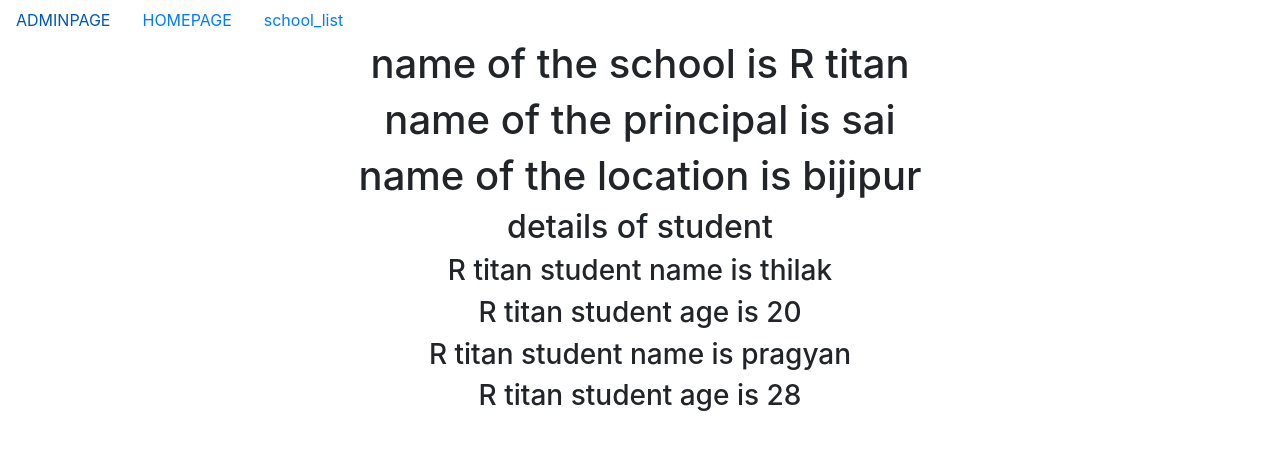
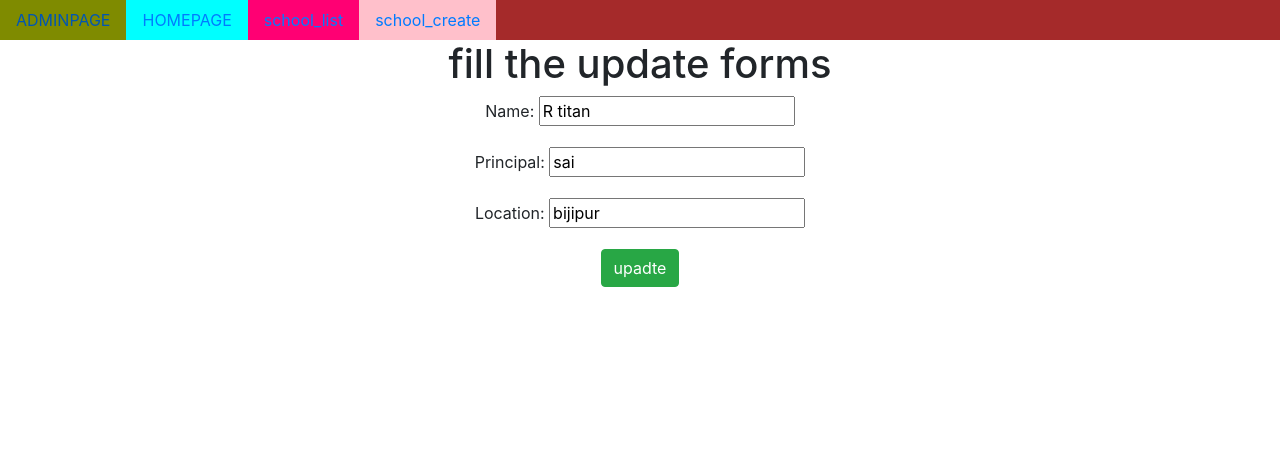
Before and after one commit to sairanjansahu/class_base_listview_detailview, a Django app: a page that uses templates/app/dummy.html in a window 1280 px wide. Shown: the top 450 px of the page. Run offline with Django 4.2, Linux system fonts and the light colour scheme; data comes from the database, SQL or seed files in the repository; both versions use the stored data as it was after the commit.

Commit message:
first commit

```diff
--- a/app/views.py
+++ b/app/views.py
@@ -1,6 +1,7 @@
 from django.shortcuts import render
 from app.models import *
-from django.views.generic import TemplateView,ListView,DetailView
+from django.views.generic import TemplateView,ListView,DetailView,CreateView,UpdateView,DeleteView
+from django.urls import reverse_lazy
 
 # Create your views here.
 
@@ -14,3 +15,16 @@ class school_list(ListView):
 class school_detail(DetailView):
     model=School
     context_object_name='sclobject'
+
+class school_create(CreateView):
+    model=School
+    fields='__all__'
+
+class school_update(UpdateView):
+    model=School
+    fields='__all__'
+
+class school_delete(DeleteView):
+    model=School
+    context_object_name='schoolobject'
+    success_url=reverse_lazy('school_list')
--- a/project39/urls.py
+++ b/project39/urls.py
@@ -21,8 +21,10 @@ urlpatterns = [
     path('admin/', admin.site.urls),
     path('home/',home.as_view(),name='home'),
     path('school_list/',school_list.as_view(),name='school_list'),
+    path('school_create/',school_create.as_view(),name='school_create'),
 
 
-
+    re_path('^update/(?P<pk>\d+)/',school_update.as_view(),name='school_update'),
+    re_path('^delete/(?P<pk>\d+)/',school_delete.as_view(),name='school_delete'),
     re_path('(?P<pk>\d+)/',school_detail.as_view(),name='school_detail'),
 ]
--- a/templates/app/dummy.html
+++ b/templates/app/dummy.html
@@ -11,16 +11,17 @@
     <title>Hello, world!</title>
     {% endblock %}
   </head>
-  <center>
   <body>
-   <nav class="nav">
+    <center>
+   <nav class="nav" style="background-color: brown;">
 
-    <a href="{% url 'admin:index' %}" class="nav-link">ADMINPAGE</a>
+    <a href="{% url 'admin:index' %}" class="nav-link"  style="background-color: rgb(127, 139, 0);">ADMINPAGE</a>
 
-    <a href="{% url 'home' %}" class="nav-link">HOMEPAGE</a>
+    <a href="{% url 'home' %}" class="nav-link" style="background-color: aqua;">HOMEPAGE</a>
 
-    <a href="{% url 'school_list' %}" class="nav-link">school_list</a>
+    <a href="{% url 'school_list' %}" class="nav-link" style="background-color: rgb(255, 0, 115);">school_list</a>
 
+    <a href="{% url 'school_create' %}" class="nav-link" style="background-color:pink;">school_create</a>
    </nav>
 
     <!-- Optional JavaScript; choose one of the two! -->
@@ -38,6 +39,6 @@
     {% block body_block %}
 
     {% endblock %}
+  </center>
   </body>
-</center>
 </html>
--- a/templates/app/school_detail.html
+++ b/templates/app/school_detail.html
@@ -18,9 +18,13 @@
 
    <h3>{{i.school}} student name is {{i.sname}}</h3>
 
-   <h3>{{i.school}} student age is {{i.sage}}</h3>
+   <h3>{{i.sname}} age is {{i.sage}}</h3>
 
 
    {% endfor %}
 
+   <h1><a href="{% url 'school_update' pk=sclobject.pk %}" class="btn btn-primary">school_update</a></h1>
+
+   <h1><a href="{% url 'school_delete' pk=sclobject.pk %}" class="btn btn-danger">school_delete</a></h1>
+
 {% endblock %}
--- /dev/null
+++ b/templates/app/school_form.html
@@ -0,0 +1,35 @@
+{% extends 'app/dummy.html' %}
+
+{% block title %}
+
+    <title>createpage</title>
+
+{% endblock %}
+
+{% block body_block %}
+
+  {% if form.instance.pk %}
+  <h1>fill the update forms</h1>
+  {% else %}
+   <h1>fill the create forms</h1>
+  {% endif %}
+
+
+   <form method="POST">
+
+      {% csrf_token %}
+
+
+      {{form.as_p}}
+
+   {% if form.instance.pk %}
+
+   <input type="submit" value="upadte" class="btn btn-success">
+   {% else %}
+      <input type="submit" value="create" class="btn btn-primary">
+   {% endif %}
+
+
+   </form>
+
+{% endblock %}
```
Also changed, not shown: templates/app/school_confirm_delete.html (added, +23 -0 lines), db.sqlite3.
